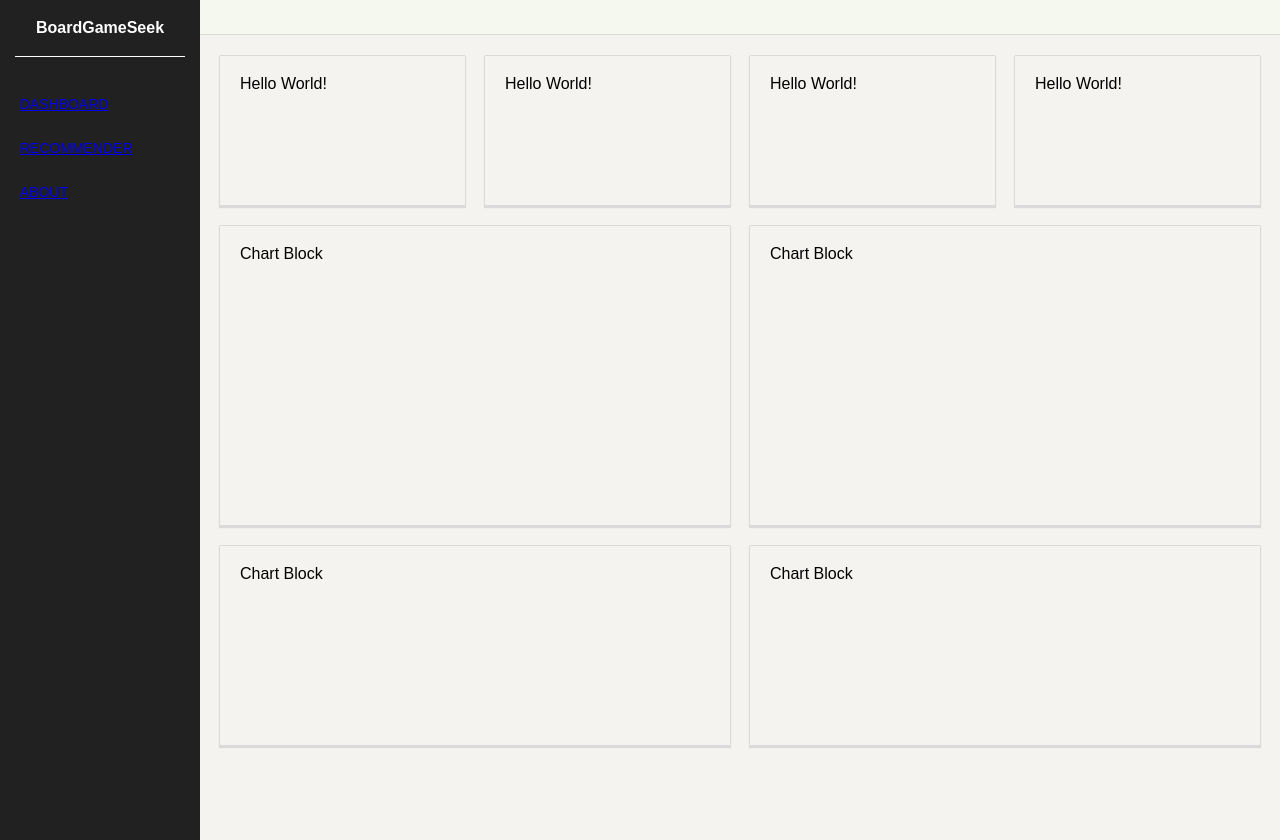
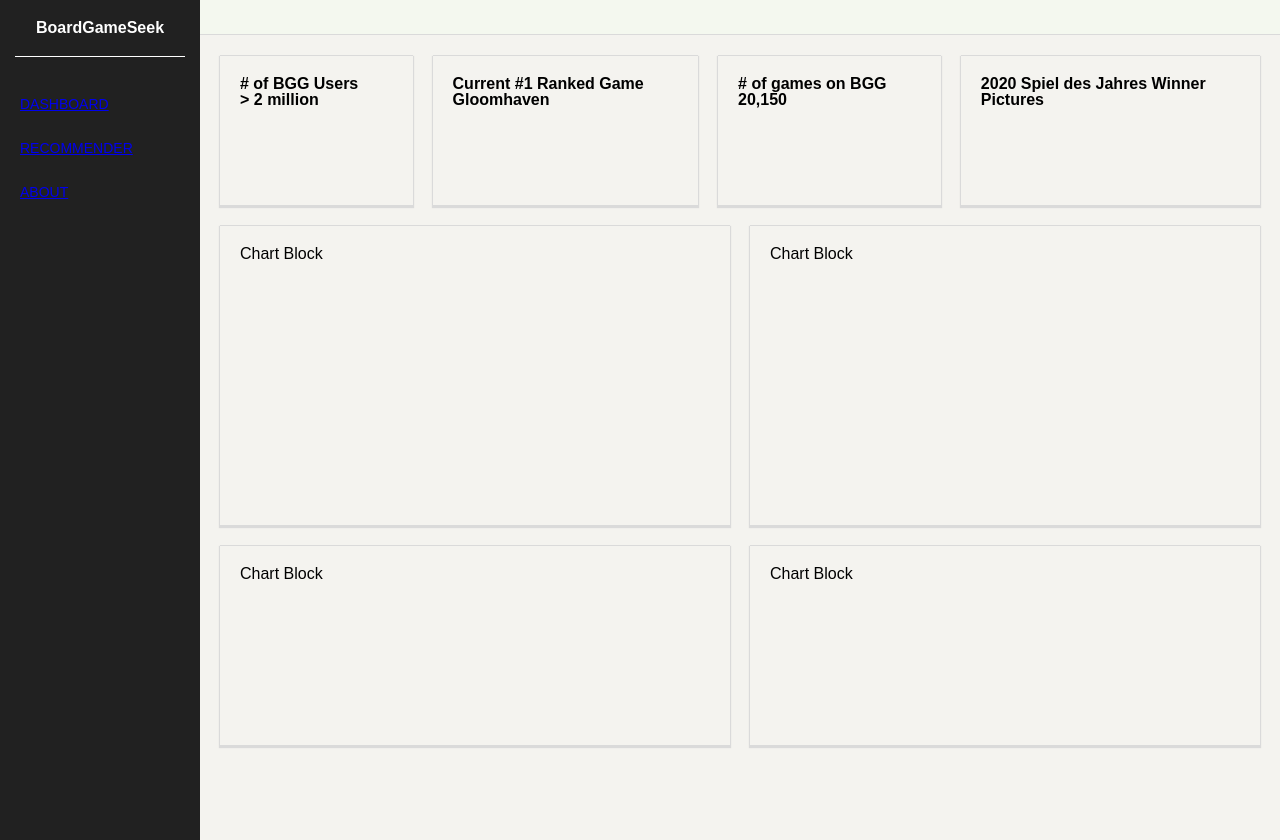
Before and after one commit to matty22/boardgameseek, a Vue app: page / in a window 1280 px wide. Built offline with nearby package versions, Linux system fonts and the light colour scheme.

Commit message:
Adds props to quickstat blocks

```diff
--- a/src/components/Dashboard.vue
+++ b/src/components/Dashboard.vue
@@ -1,9 +1,9 @@
 <template>
   <section id="topRow">
-    <QuickStat/>
-    <QuickStat/>
-    <QuickStat/>
-    <QuickStat/>
+    <QuickStat title="# of BGG Users" value="> 2 million" />
+    <QuickStat title="Current #1 Ranked Game" value="Gloomhaven" />
+    <QuickStat title="# of games on BGG" value="20,150" />
+    <QuickStat title="2020 Spiel des Jahres Winner" value="Pictures" />
   </section>
   <section id="middleRow">
     <ChartBlock/>
@@ -38,7 +38,6 @@ export default {
 
 #topRow {
   display: grid;
-  grid-template-rows: 1fr;
   grid-template-columns: auto auto auto auto;
   grid-column-gap: 20px;
   padding: 0px 20px;
--- a/src/components/QuickStat.vue
+++ b/src/components/QuickStat.vue
@@ -1,6 +1,7 @@
 <template>
   <article>
-    <p>Hello World!</p>
+    <h2>{{ title }}</h2>
+    <h1>{{ value }}</h1>
   </article>
 </template>
 
@@ -11,7 +12,8 @@ export default {
     return {
 
     }
-  }
+  },
+  props: ["title", "value", "imageSrc"]
 }
 </script>
 
```
